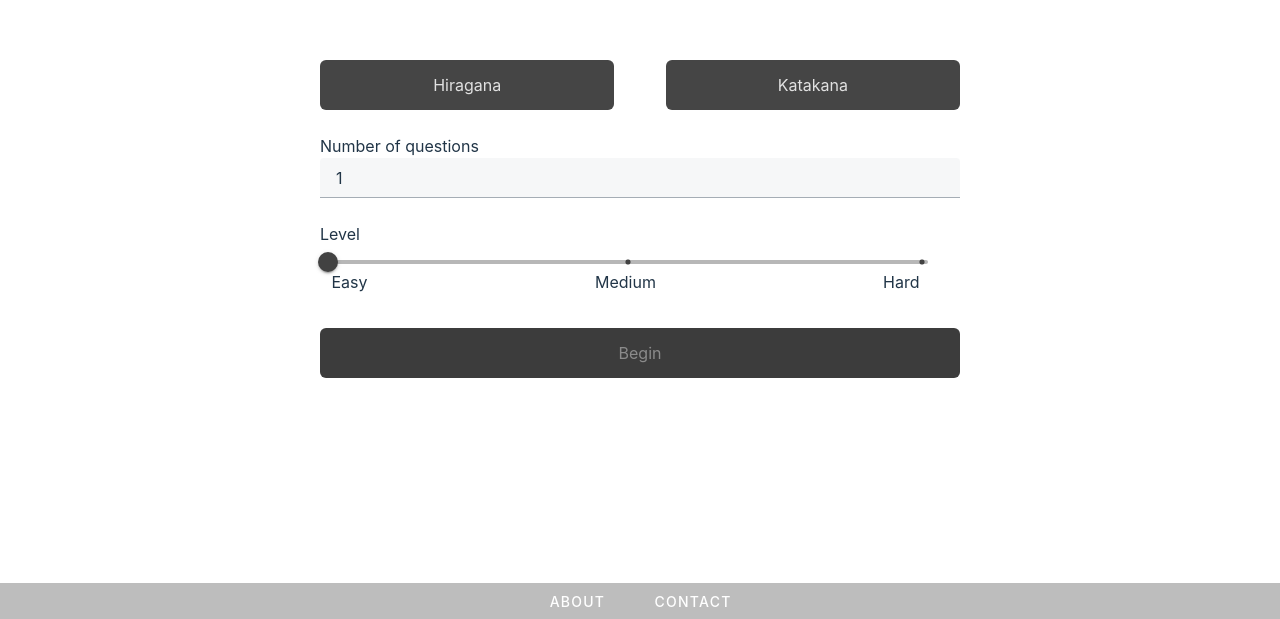
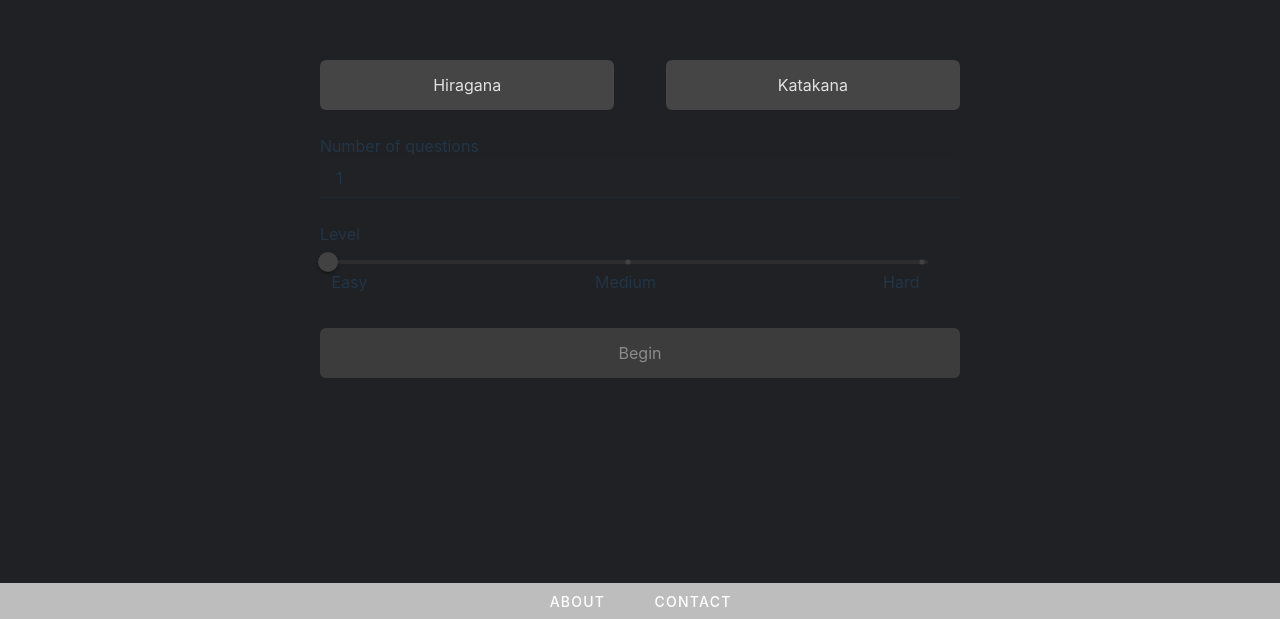
Before and after one commit to OmranEdoo/kana, a Vue app in the folder kana-quizz/: page / in a window 1280 px wide. Shown: the part 181-800 px from the top of the page. Built offline with nearby package versions, Linux system fonts and the light colour scheme.

Commit message:
bg color change

```diff
--- a/kana-quizz/src/App.vue
+++ b/kana-quizz/src/App.vue
@@ -14,7 +14,7 @@
 </template>
 
 <style>
-#body {
+body {
   background-color: #202124;
 }
 
```
